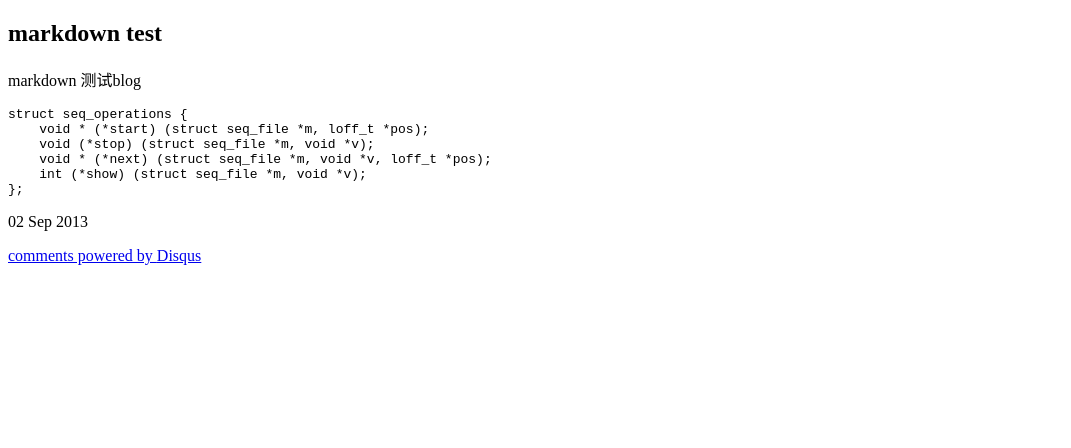
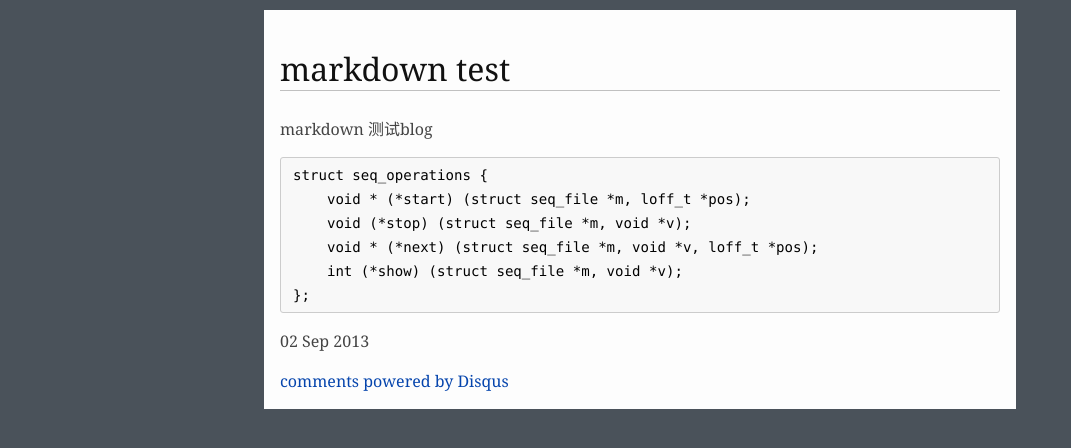
Before and after one commit to piercezhangx/gitblog, a Jekyll site: the page built from _posts/2013-09-02-mdtest.md, in a window 1280 px wide. Shown: the top 448 px of the page, without its empty margins (0-1071 px from the left). Built offline with Jekyll 4.4.1, drawn with Linux system fonts in a browser that asks for light colours; Markdown is read by kramdown in place of the engine named in the settings; comment, search, counter and statistics services are not loaded.

Commit message:
use root path

```diff
--- a/_layouts/default.html
+++ b/_layouts/default.html
@@ -2,8 +2,8 @@
 <html>
     <head>
         <meta http-equiv="content-type" content="text/html; charset=utf-8" />
-        <link rel="Stylesheet" type="text/css" href="/home/zhangxun/myblog/css/style.css">
-        <link rel="Stylesheet" type="text/css" href="/home/zhangxun/myblog/css/syntax.css">
+        <link rel="Stylesheet" type="text/css" href="/css/style.css">
+        <link rel="Stylesheet" type="text/css" href="/css/syntax.css">
         <title>{{ page.title }}</title>
         {% include ga.js %}
     </head>
```
